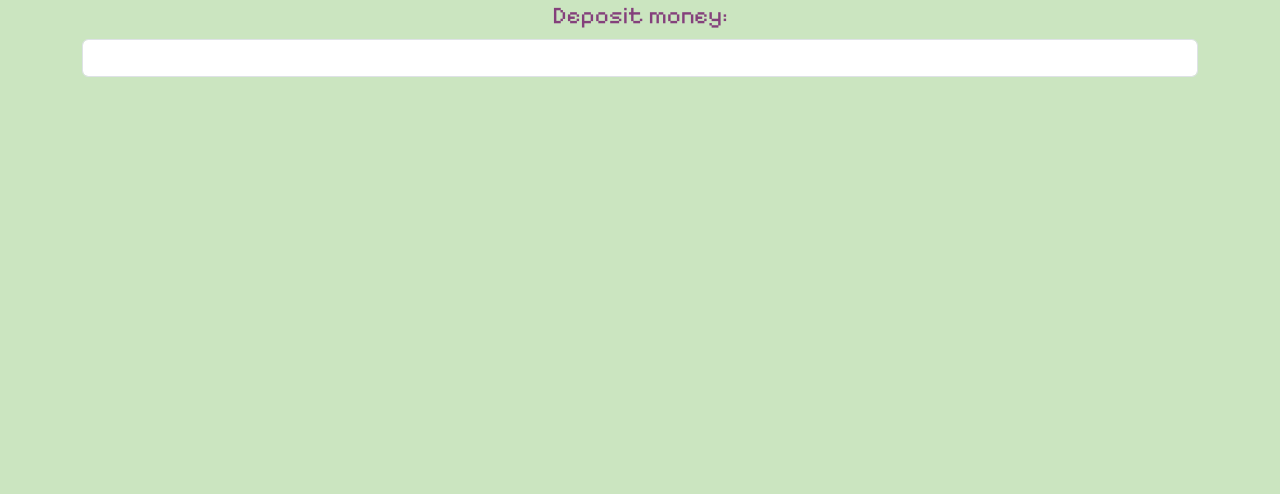
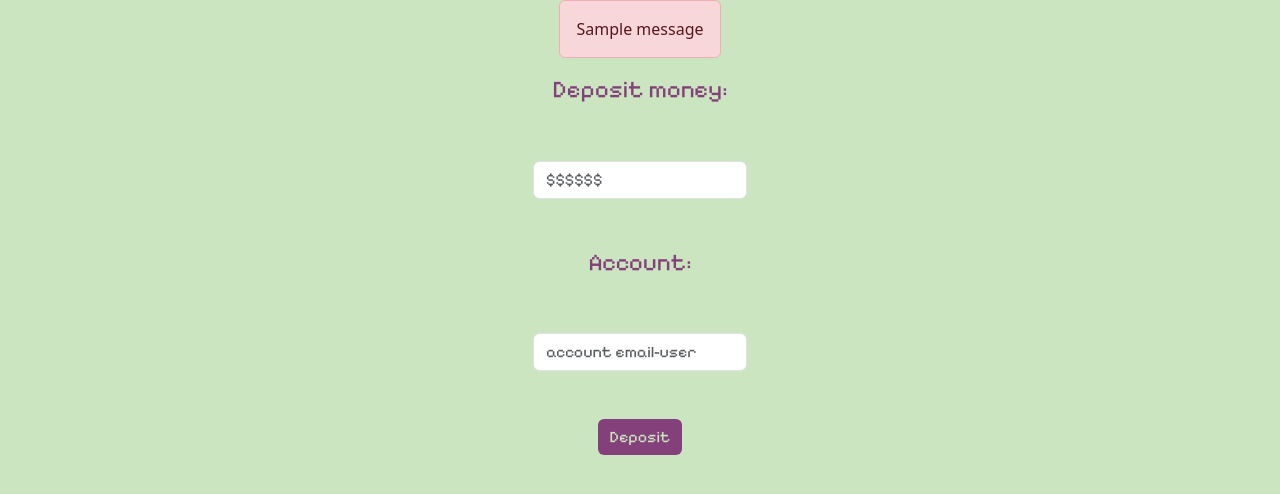
Before and after one commit to YeyoDev99/automatic_cashier, a Django app: page /deposit_money/ in a window 1280 px wide. Shown: the part 41-535 px from the top of the page. Run offline with Django 4.2, Linux system fonts and the light colour scheme; a user stored in the database is signed in; tables that the repository leaves empty hold one stand-in row (values such as "Sample post"); one stand-in notice (Sample message) is shown.

Commit message:
don't know how to solve

```diff
--- a/automatic_cashier/cashier/templates/cashier/deposit_money.html
+++ b/automatic_cashier/cashier/templates/cashier/deposit_money.html
@@ -3,8 +3,25 @@
 {% block content %}
 
 <section class='deposit-container d-flex flex-column justify-content-center text-center align-items-center container'>
-    <h4><span class='title'>Deposit money:</span><br> </h4>
-    <input class='form-control' type="number" min="100" max="999999" maxlength='6'>
+    <form class='d-flex flex-column justify-content-center align-items-center'  action=" {% url 'cashier:card_validation' 3 0 %} " method='POST'>
+        {% csrf_token %}
+        {% if messages %}
+        {% for m in messages %}
+        <div class="alert alert-danger" role="alert">
+            {{m}}
+            </div>
+            {% endfor %}
+        {% endif %}
+
+        <h4><span class='title'>Deposit money:</span><br> </h4>
+        <input name='money' class='form-control' type="number" min="100" max="999999" maxlength='6' placeholder='$$$$$$' required>
+        <h4><span class='title'>Account:</span><br> </h4>
+        <input  name='user' class='form-control' type="email" placeholder='account email-user' required>
+
+
+        <button class="btn btn-primary" type="submit">Deposit</button>
+
+    </form>
 
 
 </section>
--- a/automatic_cashier/cashier/views.py
+++ b/automatic_cashier/cashier/views.py
@@ -107,9 +107,9 @@ def card_validation(request, trans, tries):
     card = CreditCard.objects.get(account = account)
     # task for new session: fix the try loop problem
     if card.activation == False:
-        messages = [f'sorry, your credit card is blocked']
+        e_messages = [f'sorry, your credit card is blocked']
         context = {
-            'messages': messages
+            'messages': e_messages
         }
         return render(request, 'cashier/menu.html', context)
 
@@ -120,7 +120,21 @@ def card_validation(request, trans, tries):
             elif trans == 2:
                 pass
             elif trans == 3:
-                return redirect('cashier:deposit_money')
+                # return redirect('cashier:deposit_money')
+                money = request.POST['money']
+                if money > account.balance:
+                    messages.error(request, 'insufficient balance to complete the transaction')
+                username = request.POST['user']
+                user = User.objects.get(email=username)
+                account = Account.objects.get(client=user)
+                account.balance += money
+                account.save()
+                s_messages = [f'your transaction has been successful']
+                context = {
+                's-messages': s_messages
+                }
+                return render(request, 'cashier/menu.html', context)
+
             elif trans == 4:
                 pass
 
@@ -152,4 +166,5 @@ def deposit_money(request):
     context = {
 
     }
+
     return render(request, 'cashier/deposit_money.html', context)
--- a/automatic_cashier/static/styles.css
+++ b/automatic_cashier/static/styles.css
@@ -10,26 +10,6 @@
     padding: 2rem;
     border-width: 0.1px;
     font-family: 'Pixelify Sans', sans-serif;
-}
-
-.identification input:focus {
-    box-shadow: 0 0 0 0.2rem #4acabb;
-}
-
-.identification button {
-    background-color: #4acabb;
-    border: #4acabb;
-}
-
-.identification button:hover {
-    background-color: #fcf9c2;
-    border-color: #fcf9c2;
-    color: #cbe5c0;
-}
-
-.identification button:active {
-    background-color: #84407b;
-    border-color: #84407b;
 }
 
 
@@ -121,3 +101,35 @@
 .balance-container {
     padding-top: 8rem;
 }
+
+.deposit-container .form-control {
+    max-width: 14rem;
+    margin: 3rem 0;
+    font-family: 'Pixelify Sans', sans-serif;
+}
+
+.deposit-container button {
+    font-family: 'Pixelify Sans', sans-serif;
+
+}
+
+
+.identification input:focus, .deposit-container .form-control:focus {
+    box-shadow: 0 0 0 0.2rem #4acabb;
+}
+
+.identification button, .deposit-container button {
+    background-color: #4acabb;
+    border: #4acabb;
+}
+
+.identification button:hover, .deposit-container button {
+    background-color: #fcf9c2;
+    border-color: #fcf9c2;
+    color: #cbe5c0;
+}
+
+.identification button:active, .deposit-container button {
+    background-color: #84407b;
+    border-color: #84407b;
+}
```
Also changed, not shown: automatic_cashier/cashier/templates/cashier/menu.html (+8 -1 lines).
